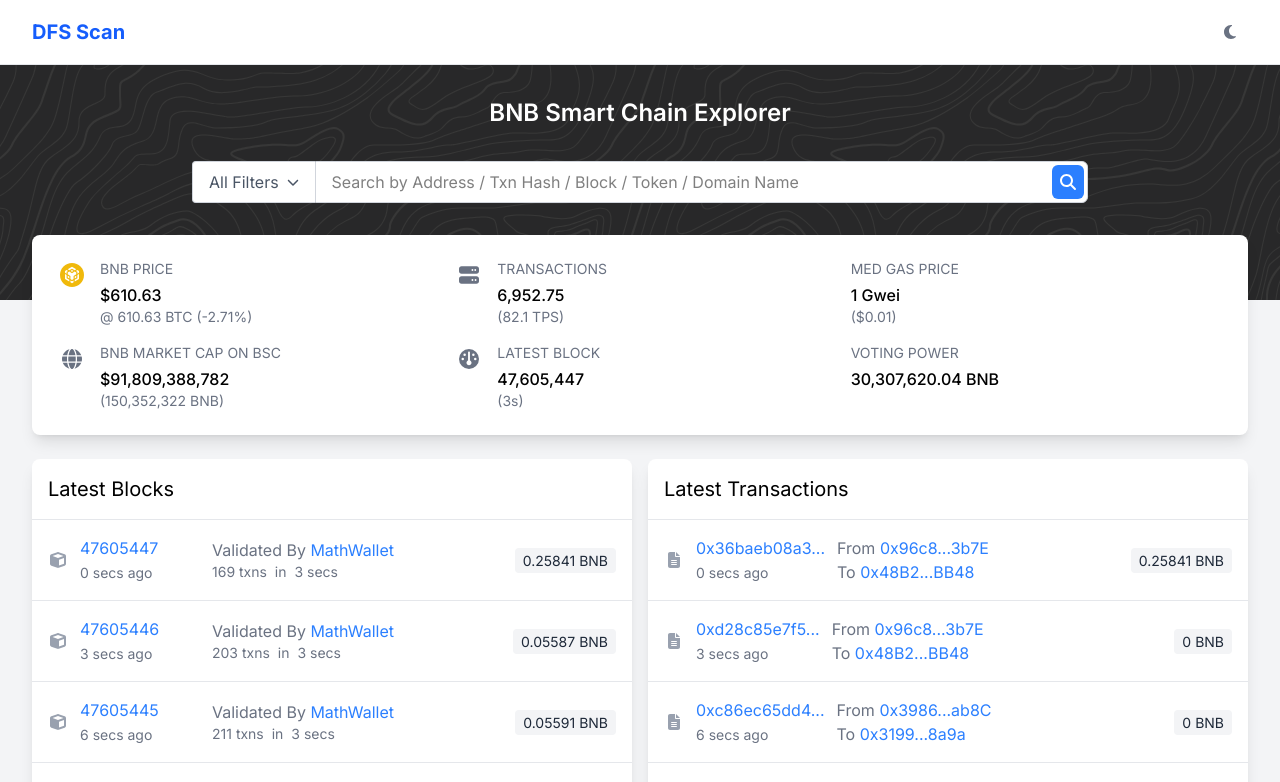
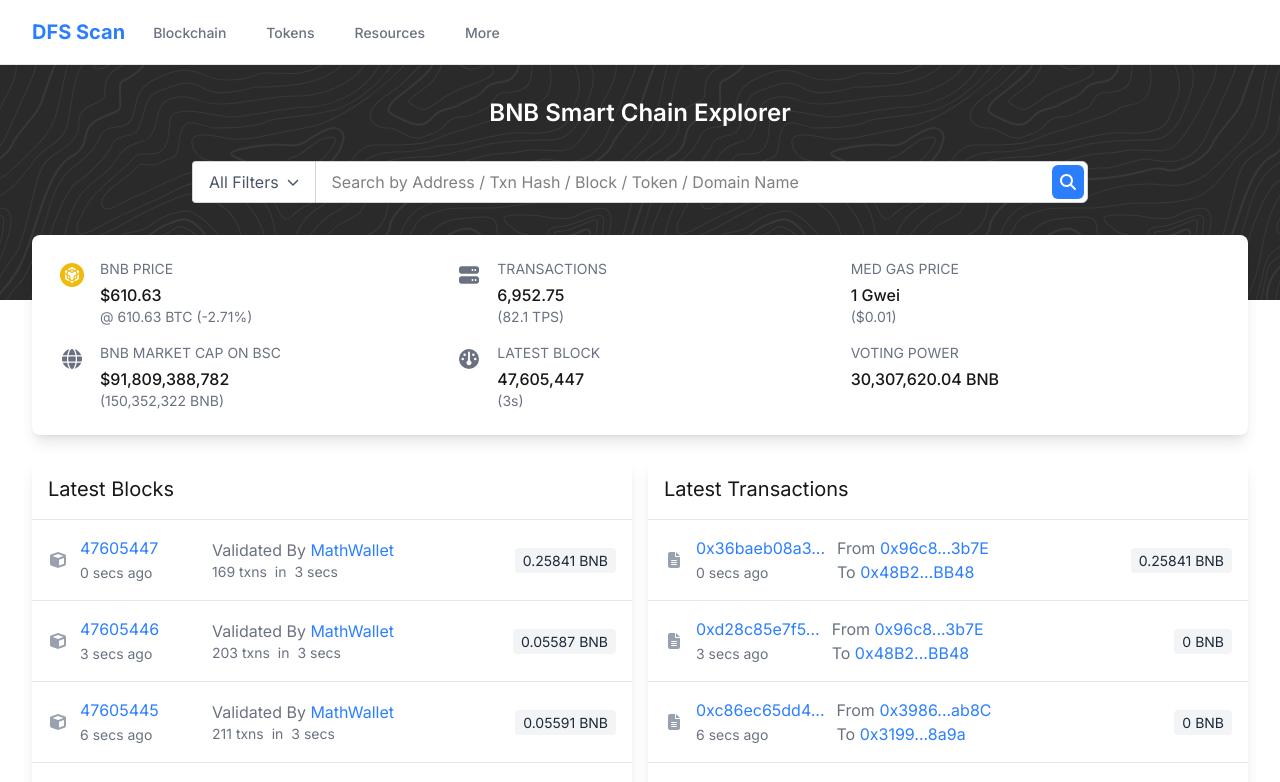
Before and after one commit to mwatanabe099239/dfs-dfsscan, a Next.js app: page / in a window 1280 px wide. Shown: the top 782 px of the page. Built offline with nearby package versions, Linux system fonts and the light colour scheme.

Commit message:
Keep only white theme

```diff
--- a/app/address/[address]/page.tsx
+++ b/app/address/[address]/page.tsx
@@ -140,9 +140,9 @@
   }
 
   return (
-    <div className="space-y-4 bg-gray-100 dark:bg-gray-900 min-h-screen">
+    <div className="space-y-4">
       {/* Header with address */}
-      <div className="flex items-center gap-2 bg-white dark:bg-gray-800 p-4 rounded-lg">
+      <div className="flex items-center gap-2 bg-white p-4 rounded-lg">
         <div className="flex items-center gap-2">
           <img
             src={identicon}
@@ -163,11 +163,9 @@
         </button>
       </div>
 
-      {/* Main content grid */}
       <div className="grid grid-cols-1 lg:grid-cols-12 gap-4">
-        {/* Left column - Overview */}
         <div className="lg:col-span-4">
-          <div className="bg-white dark:bg-gray-800 rounded-lg shadow p-4 h-full">
+          <div className="bg-white rounded-lg shadow p-4 h-full">
             <h2 className="text-lg mb-4">Overview</h2>
 
             {/* BNB Balance */}
@@ -253,7 +251,7 @@
 
         {/* Middle column - More Info */}
         <div className="lg:col-span-4">
-          <div className="bg-white dark:bg-gray-800 rounded-lg shadow p-4 h-full">
+          <div className="bg-white rounded-lg shadow p-4 h-full">
             <h2 className="text-lg mb-4">More Info</h2>
 
             {/* Private Name Tags */}
@@ -290,7 +288,7 @@
 
         {/* Right column - Multichain Info */}
         <div className="lg:col-span-4">
-          <div className="bg-white dark:bg-gray-800 rounded-lg shadow p-4 h-full">
+          <div className="bg-white rounded-lg shadow p-4 h-full">
             <h2 className="text-lg mb-4">Multichain Info</h2>
             <div className="text-gray-600">No addresses found</div>
           </div>
@@ -298,8 +296,8 @@
       </div>
 
       {/* Tabs section */}
-      <div className="bg-white dark:bg-gray-800 rounded-lg shadow">
-        <div className="border-b border-gray-200 dark:border-gray-700">
+      <div className="bg-white rounded-lg shadow">
+        <div className="border-b border-gray-200">
           <div className="flex overflow-x-auto">
             <button className="px-4 py-2 text-blue-500 border-b-2 border-blue-500">Transactions</button>
             <button className="px-4 py-2 text-gray-600 hover:text-gray-900">Internal Transactions</button>
@@ -313,7 +311,7 @@
         {/* Transaction List */}
         <div>
           {/* Header */}
-          <div className="p-4 border-b border-gray-200 dark:border-gray-700">
+          <div className="p-4 border-b border-gray-200">
             <div className="flex items-center gap-2">
               <span>Latest {mockTransactions.latest} from a total of </span>
               <span className="text-blue-500">{formatNumber(mockTransactions.total)}</span>
@@ -325,7 +323,7 @@
           <div className="overflow-x-auto">
             <table className="w-full">
               <thead>
-                <tr className="text-left text-sm border-b border-gray-200 dark:border-gray-700 bg-gray-50 dark:bg-gray-900">
+                <tr className="text-left text-sm border-b border-gray-200 bg-gray-50">
                   <th className="p-3 whitespace-nowrap">Transaction Hash</th>
                   <th className="p-3 whitespace-nowrap">Method</th>
                   <th className="p-3 whitespace-nowrap">Block</th>
@@ -338,7 +336,7 @@
               </thead>
               <tbody>
                 {mockTransactions.transactions.map((tx, index) => (
-                  <tr key={index} className="border-b border-gray-200 dark:border-gray-700 hover:bg-gray-50 dark:hover:bg-gray-900">
+                  <tr key={index} className="border-b border-gray-200 hover:bg-gray-50">
                     <td className="p-3">
                       <Link href={`/tx/${tx.hash}`} className="text-blue-500 hover:text-blue-600">
                         {tx.hash}
@@ -387,7 +385,7 @@
         </div>
 
         {/* View All Transactions Link */}
-        <div className="p-4 text-center border-t border-gray-200 dark:border-gray-700">
+        <div className="p-4 text-center border-t border-gray-200">
           <Link
             href={`/txs?a=${address}`}
             className="text-blue-500 hover:text-blue-600 flex items-center justify-center gap-2"
@@ -398,7 +396,7 @@
         </div>
 
         {/* Info Text */}
-        <div className="p-4 bg-gray-50 dark:bg-gray-900 text-sm text-gray-600 dark:text-gray-400 border-t border-gray-200 dark:border-gray-700">
+        <div className="p-4 bg-gray-50 text-sm text-gray-600 border-t border-gray-200">
           <span className="mr-1">ℹ️</span>
           A wallet address is a publicly available address that allows its owner to receive funds from another party. To access the funds in an address, you must have its private key.{' '}
           <Link href="/knowledge-base" className="text-blue-500 hover:text-blue-600">
--- a/app/components/Navbar.tsx
+++ b/app/components/Navbar.tsx
@@ -1,44 +1,61 @@
 'use client'
 
-import { useTheme } from 'next-themes'
+import Link from 'next/link'
 import { FontAwesomeIcon } from '@fortawesome/react-fontawesome'
-import { faSun, faMoon } from '@fortawesome/free-solid-svg-icons'
-import { useEffect, useState } from 'react'
+import { faSearch } from '@fortawesome/free-solid-svg-icons'
+import { useState } from 'react'
 
 export default function Navbar() {
-  const { theme, setTheme } = useTheme()
-  const [mounted, setMounted] = useState(false)
+  const [searchQuery, setSearchQuery] = useState('')
 
-  useEffect(() => {
-    setMounted(true)
-  }, [])
-
-  if (!mounted) {
-    return null
+  const handleSearch = (e: React.FormEvent) => {
+    e.preventDefault()
+    // Handle search logic here
+    console.log('Search query:', searchQuery)
   }
 
   return (
-    <nav className="bg-white dark:bg-gray-800 border-b border-gray-200 dark:border-gray-700">
-      <div className="max-w-7xl mx-auto px-4 sm:px-6 lg:px-8">
+    <nav className="bg-white border-b border-gray-200">
+      <div className="container mx-auto px-4 sm:px-6 lg:px-8">
         <div className="flex justify-between h-16">
+          {/* Left section */}
           <div className="flex">
-          <a href="/" className="flex items-center">
-          <span className="text-xl font-bold text-blue-600">DFS Scan</span>
-        </a>
+            {/* Logo */}
+            <div className="flex-shrink-0 flex items-center">
+              <Link href="/" className="text-xl font-bold text-blue-500">
+                DFS Scan
+              </Link>
+            </div>
+
+            {/* Navigation Links */}
+            <div className="hidden sm:ml-6 sm:flex sm:space-x-8">
+              <Link
+                href="/blocks"
+                className="border-transparent text-gray-500 hover:text-gray-700 inline-flex items-center px-1 pt-1 border-b-2 text-sm font-medium"
+              >
+                Blockchain
+              </Link>
+              <Link
+                href="/tokens"
+                className="border-transparent text-gray-500 hover:text-gray-700 inline-flex items-center px-1 pt-1 border-b-2 text-sm font-medium"
+              >
+                Tokens
+              </Link>
+              <Link
+                href="/resources"
+                className="border-transparent text-gray-500 hover:text-gray-700 inline-flex items-center px-1 pt-1 border-b-2 text-sm font-medium"
+              >
+                Resources
+              </Link>
+              <Link
+                href="/more"
+                className="border-transparent text-gray-500 hover:text-gray-700 inline-flex items-center px-1 pt-1 border-b-2 text-sm font-medium"
+              >
+                More
+              </Link>
+            </div>
           </div>
 
-          <div className="flex items-center">
-            <button
-              onClick={() => setTheme(theme === 'dark' ? 'light' : 'dark')}
-              className="p-2 rounded-lg hover:bg-gray-100 dark:hover:bg-gray-700"
-              aria-label="Toggle theme"
-            >
-              <FontAwesomeIcon
-                icon={theme === 'dark' ? faSun : faMoon}
-                className="h-5 w-5 text-gray-500 dark:text-gray-400"
-              />
-            </button>
-          </div>
         </div>
       </div>
     </nav>
--- a/app/globals.css
+++ b/app/globals.css
@@ -3,17 +3,28 @@
 @tailwind components;
 @tailwind utilities;
 
+
 :root {
-  --foreground-rgb: 0, 0, 0;
-  --background-rgb: 243, 244, 246;
+  --background: #ffffff;
+  --foreground: #171717;
 }
 
-.dark {
-  --foreground-rgb: 255, 255, 255;
-  --background-rgb: 17, 24, 39;
+@theme inline {
+  --color-background: var(--background);
+  --color-foreground: var(--foreground);
+  --font-sans: var(--font-geist-sans);
+  --font-mono: var(--font-geist-mono);
 }
 
+/* @media (prefers-color-scheme: dark) {
+  :root {
+    --background: #0a0a0a;
+    --foreground: #ededed;
+  }
+} */
+
 body {
-  color: rgb(var(--foreground-rgb));
-  background: rgb(var(--background-rgb));
+  background: var(--background);
+  color: var(--foreground);
+  font-family: Arial, Helvetica, sans-serif;
 }
--- a/app/layout.tsx
+++ b/app/layout.tsx
@@ -4,7 +4,6 @@
 import '@fortawesome/fontawesome-svg-core/styles.css'
 import { config } from '@fortawesome/fontawesome-svg-core'
 import { Toaster } from 'react-hot-toast'
-import { ThemeProvider } from 'next-themes'
 import Navbar from './components/Navbar'
 config.autoAddCss = false
 
@@ -26,13 +25,11 @@
         <link rel="stylesheet" href="@fortawesome/fontawesome-svg-core/styles.css" />
       </head>
       <body className={inter.className}>
-        <ThemeProvider attribute="class" defaultTheme="light" enableSystem={false}>
-          <Navbar />
-          <main className="container mx-auto px-4 py-8">
-            {children}
-          </main>
-          <Toaster />
-        </ThemeProvider>
+        <Navbar />
+        <main className="container mx-auto px-4 py-8">
+          {children}
+        </main>
+        <Toaster />
       </body>
     </html>
   );
```
